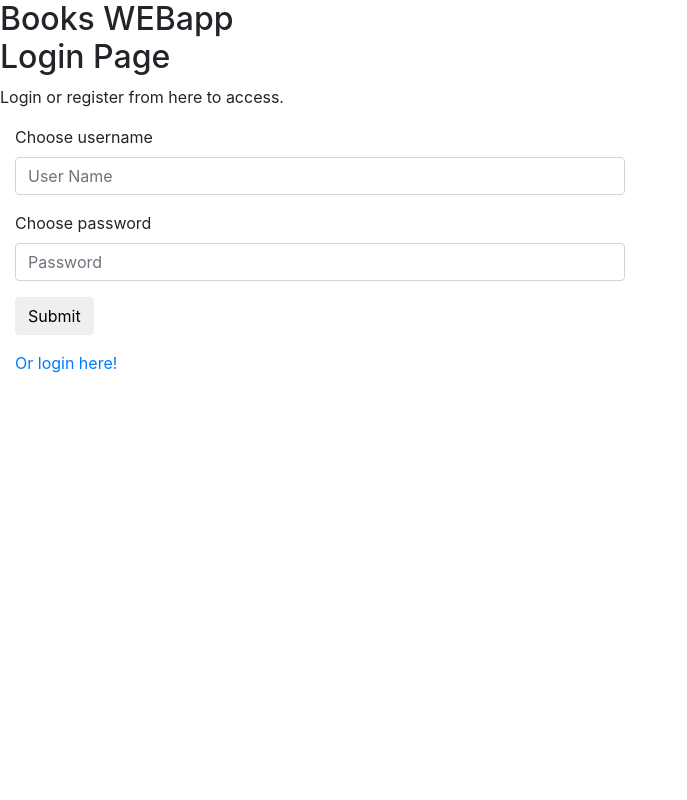
After one commit to martijnwijs/controlraspberry, a Flask app: page /register in a window 1280 px wide. The commit adds this page. Shown: the whole page, without its empty margins (0-687 px from the left). Run offline with Flask 2, Linux system fonts and the light colour scheme; some libraries are stand-ins or nearby versions.

Commit message:
version beta

```diff
--- a/application.py
+++ b/application.py
@@ -8,7 +8,12 @@ from flask import Flask, jsonify, render_template, request, redirect, send_file,
 from flask_socketio import SocketIO, emit
 from models import *
 from create import *
+
+# hash password
+from hash import*
+
 #app = Flask(__name__) # Instantiate a new web application called `app`, with `__name__` representing the current file
+
 
 # what is this
 app.config["SECRET_KEY"] = os.getenv("SECRET_KEY")
@@ -29,60 +34,113 @@ def logged_in():
 measurementname = ''
 
 # handles login
-@app.route("/login", methods=["GET", POST])
+@app.route("/login", methods=["GET", "POST"])
 def login():
     if request.method == "GET":
+        return render_template("login.html")
 
+    if request.method == "POST":
         username = request.form.get("username")
         password = request.form.get("password")
 
         # check if username is in database
-        data = db.execute("SELECT * FROM accounts WHERE username = :username", {"username": username}).fetchone()
+        data = Account.query.filter(Account.username == username).first() #check of dit niet hoeft
 
         # if not redirect to same page
         if data is None:
-            return render_template("index.html", login = False)
+            return render_template("login.html", login=False)
 
         # check if hashed password is the given password by the user
         # if so start a session and redirect to search page
-        if verify_password(data.password, password):
-            user = db.execute("SELECT * FROM accounts WHERE username = :username", {"username": username}).fetchone()
+        if verify_password(data.passwordhashed, password):
+            user = Account.query.filter(Account.username == username).first() #check of dit niet hoeft
             session['user'] = user.id
-            return redirect("/search")
+            return redirect("/")
 
     # else redirect to the same page
-    return render_template("index.html", login = False)
+    return render_template("login.html", login=False)
+
+# logout
+@app.route("/logout", methods=["GET"])
+def logout():
+    session.pop("user", None)
+    return redirect("/login")
+
+# register
+# navigate to register.html
+@app.route("/register", methods=["GET", "POST"])
+def register():
+    if request.method == "GET":
+        return render_template("register.html")
+
+    if request.method == "POST":
+        print("register")
+        # get username and password
+        username = request.form.get("username")
+        password = request.form.get("password")
+
+        # check if username already in database
+        username_check = Account.query.filter(Account.username == username).first() #check of dit niet hoeft
+        print(username_check)
+        if username_check != None: ## kijk wat dit geeft
+            return render_template("register.html", available = False)
+
+        # if username and or password is an empty string, redirect to same page with message
+        if len(username) ==0 or len(password) == 0:
+            return render_template("register.html", characters = False)
+
+        #Hash password
+        passwordhashed = hash_password(password)
+
+        # add user to database
+        user = Account(username=username, passwordhashed=passwordhashed)
+        db.session.add(user)
+        db.session.commit()
+        # start a private session
+
+        user = Account.query.filter(Account.username == username).first() #check of dit niet hoeft
+        session['user'] = user.id
+        return redirect("/")
 
 @app.route("/", methods=["GET", "POST"])
 def index():
     if request.method == "GET":
+        if not logged_in():
+            return redirect("/login")
         # get all current controllers
-        controllers = Controller.query.all()
+        controllers = Controller.query.filter(Controller.user == session['user']).all()
         return render_template("index.html", controllers=controllers)
     if request.method == "POST":
         name = request.form['name']
-
         controller = Controller.query.filter(Controller.name == name).delete()
         #print(controller)
         #db.session.delete(controller)
         db.session.commit()
         return redirect("/")
+
 # handles measurement page
 @app.route("/measurements", methods=["GET", "POST"])
 def measurements():
     if request.method == "GET":
+        if not logged_in():
+            return redirect("/login")
+
         measurements = Measurement.query.all()
         return render_template("measurements.html", measurements=measurements)
     if request.method == "POST":
         name = request.form['name']
         measurement = Measurement.query.filter(Measurement.name == name).delete()
+        Measurement.query.filter(and_(Measurement.name == name, Measurement.user == session['user'])).all().delete()
         db.session.commit()
         return redirect("/measurements")
 
 @app.route("/addcontroller", methods=["GET", "POST"])
 def addcontroller():
     if request.method == "GET":
+        if not logged_in():
+            return redirect("/login")
         return render_template("addcontroller.html")
+
     if request.method == "POST":
         type = request.form.get("type")
         name = request.form.get("name")
@@ -91,7 +149,7 @@ def addcontroller():
         max = request.form.get("max")
 
         # add to database
-        controller = Controller(type=type, name=name, pinnumber=pinnumber, min=min, max=max)
+        controller = Controller(type=type, name=name, pinnumber=pinnumber, min=min, max=max, user=session['user'])
         db.session.add(controller)
         db.session.commit()
         return redirect("/")
@@ -99,6 +157,8 @@ def addcontroller():
 @app.route("/addmeasurement", methods=["GET", "POST"])
 def addmeasurement():
     if request.method == "GET":
+        if not logged_in():
+            return redirect("/login")
         return render_template("addmeasurement.html")
     if request.method == "POST":
 
@@ -106,7 +166,7 @@ def addmeasurement():
         pinnumber = request.form.get("pinnumber")
         ylabel = request.form.get("label")
         # add to database
-        measurement = Measurement(name=name, pinnumber=pinnumber, ylabel=ylabel)
+        measurement = Measurement(name=name, pinnumber=pinnumber, ylabel=ylabel, user=session['user'])
         db.session.add(measurement)
         db.session.commit()
         return redirect("/measurements")
@@ -114,6 +174,9 @@ def addmeasurement():
 # handles download requests + add error handling # make safe for injection!!
 @app.route("/download/<filename>")
 def download_file(filename):
+    if not logged_in():
+        return redirect("/login")
+
     file_path = filename
     file_handle = open(file_path, 'r')
 
@@ -130,13 +193,19 @@ def download_file(filename):
 
 @app.route("/setup")
 def setup():
+    if not logged_in():
+        return redirect("/login")
     return render_template("setup.html")
 
 # receives switch event from javascript
 @socketio.on("submitswitch")
 def vote(data):
     print(data)
-    emit("announceswitch", data, broadcast=True)
+
+    # split id's to make broadcasting to more users possible
+    listid = data['sid'].split(',')
+    for id in listid:
+        emit("announceswitch", data, room=id)
 
 @socketio.on("test") #from python script
 def nietslim(data):
@@ -146,7 +215,6 @@ def nietslim(data):
 @socketio.on("updatedata")
 def updatedata(data):
     print("data: ", data)
-
     emit("updatedata", data, broadcast=True)
 
 # when user starts recording
--- a/client.py
+++ b/client.py
@@ -29,6 +29,7 @@ try:
 except KeyboardInterrupt:
     quit()
 
+'''
 x=0
 y=1.
 while True:
@@ -40,3 +41,4 @@ while True:
 
     sio.emit("updatedata", {'measurementname': 'hy','time': x, 'value': y})
     time.sleep(1)
+'''
--- a/create.py
+++ b/create.py
@@ -1,5 +1,6 @@
 
 from flask import Flask, render_template, request
+from flask_session import Session
 import os
 #import table definitions
 from models import*
@@ -10,6 +11,10 @@ app = Flask(__name__)
 app.config["SQLALCHEMY_DATABASE_URI"] = 'postgres://qfmxemjghejlho:c6d408838b454d4d58ca0eee78c5ef8426e76fccb2b49475dd61597595e14047@ec2-54-217-243-19.eu-west-1.compute.amazonaws.com:5432/dcrp4mj4mjflpb'
 app.config["SQLALCHEMY_TRACK_MODIFICATIONS"] = False
 
+# Configure session to use filesystem
+app.config["SESSION_PERMANENT"] = False
+app.config["SESSION_TYPE"] = "filesystem"
+Session(app)
 # Link the Flask app with the database (no Flask app is actually being run yet).
 db.init_app(app)
 
@@ -21,3 +26,4 @@ if __name__ == "__main__":
     # Allows for command line interaction with Flask application
     with app.app_context():
         main()
+        print("done")
--- /dev/null
+++ b/templates/layout2.html
@@ -0,0 +1,15 @@
+<html>
+
+<head>
+    <title>hoi!</title>
+    <link href="//maxcdn.bootstrapcdn.com/bootstrap/4.0.0/css/bootstrap.min.css" rel="stylesheet" id="bootstrap-css">
+    <script src="//maxcdn.bootstrapcdn.com/bootstrap/4.0.0/js/bootstrap.min.js"></script>
+    <script src="//code.jquery.com/jquery-1.11.1.min.js"></script>
+    <link rel="stylesheet" type="text/css" href="/static/styles2.css">
+</head>
+
+<body>
+    {% block main %}{% endblock %}
+</body>
+
+</html>
--- /dev/null
+++ b/templates/register.html
@@ -0,0 +1,40 @@
+{% extends "layout2.html" %}
+{% block main %}
+
+<div class="sidenav">
+    <div class="login-main-text">
+        <h2>Books WEBapp<br> Login Page</h2>
+        <p>Login or register from here to access.</p>
+    </div>
+</div>
+
+<div class="main">
+    <div class="col-md-6 col-sm-12">
+        <div class="login-form">
+            <form method="POST" action="/register">
+                <div class="form-group">
+                    <label>Choose username</label>
+                    <input type="text" name="username" class="form-control" placeholder="User Name">
+                </div>
+                <div class="form-group">
+                    <label>Choose password</label>
+                    <input type="password" name="password" class="form-control" placeholder="Password">
+                </div>
+                {% if characters is defined %}
+                Please choose a username and a password!
+                {% endif %}
+
+                {% if available is defined %}
+                The chosen username is not available.
+                {% endif %}
+                <button type="submit" class="btn btn-black">Submit</button>
+
+            </form>
+
+            <a href="{{ url_for('login') }}"> Or login here!</a>
+        </div>
+    </div>
+</div>
+
+
+{% endblock %}
```
Also changed, not shown: hash.py (added, +21 -0 lines), models.py (+10 -5 lines), sdf.csv (deleted, +0 -21 lines), static/styles.css (+10 -3 lines), static/styles.scss (+14 -3 lines), templates/index.html (+17 -9 lines), templates/login.html (added, +43 -0 lines), 3 other files.
